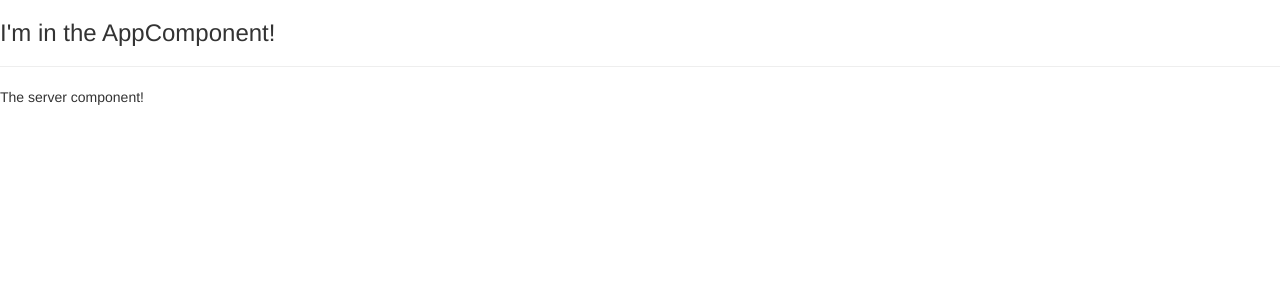
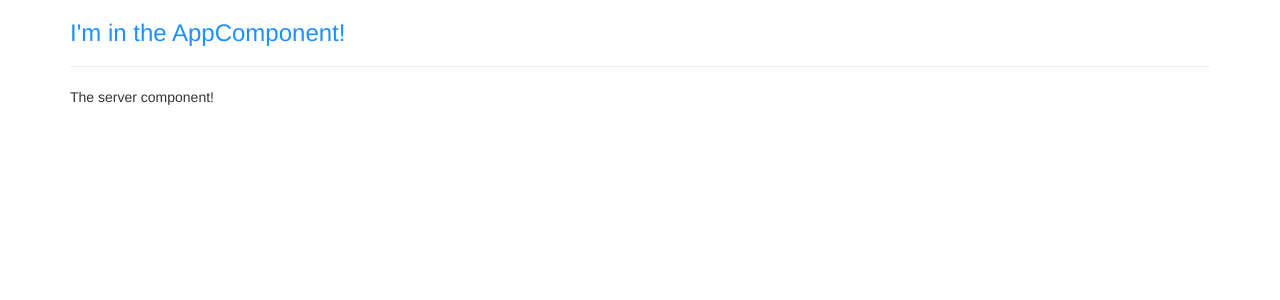
Before and after one commit to pedromonteiro01/AngularJS, an Angular app in the folder my-first-app/: page / in a window 1280 px wide. Shown: the top 300 px of the page. Built offline with nearby package versions, Linux system fonts and the light colour scheme.

Commit message:
working with component styles

```diff
--- a/my-first-app/src/app/app.component.css
+++ b/my-first-app/src/app/app.component.css
@@ -0,0 +1,3 @@
+h3 {
+  color: darkblue;
+}
--- a/my-first-app/src/app/app.component.html
+++ b/my-first-app/src/app/app.component.html
@@ -1,6 +1,10 @@
-<h3>I'm in the AppComponent!</h3>
-<hr>
+<div class="container">
+  <div class="row">
+    <div class="col-xs-12">
+      <h3>I'm in the AppComponent!</h3>
+      <hr>
 
-<app-server>
-
-</app-server>
+      <app-server></app-server>
+    </div>
+  </div>
+</div>
--- a/my-first-app/src/app/app.component.ts
+++ b/my-first-app/src/app/app.component.ts
@@ -3,7 +3,12 @@
 @Component({
   selector: 'app-root',
   templateUrl: './app.component.html',
-  styleUrls: ['./app.component.css']
+  //styleUrls: ['./app.component.css']
+  styles: [`
+  h3 {
+    color: dodgerblue
+  }
+  `]
 })
 export class AppComponent {
 }
--- a/my-first-app/src/app/servers/servers.component.ts
+++ b/my-first-app/src/app/servers/servers.component.ts
@@ -2,7 +2,7 @@
 
 @Component({
   selector: 'app-servers',
-  templateUrl: './servers.component.html',
+  template: '<app-server></app-server><app-server></app-server>',
   styleUrls: ['./servers.component.css']
 })
 export class ServersComponent implements OnInit {
```
